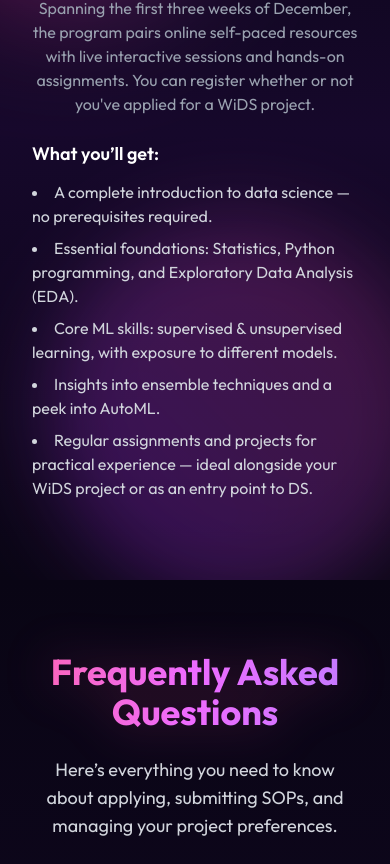
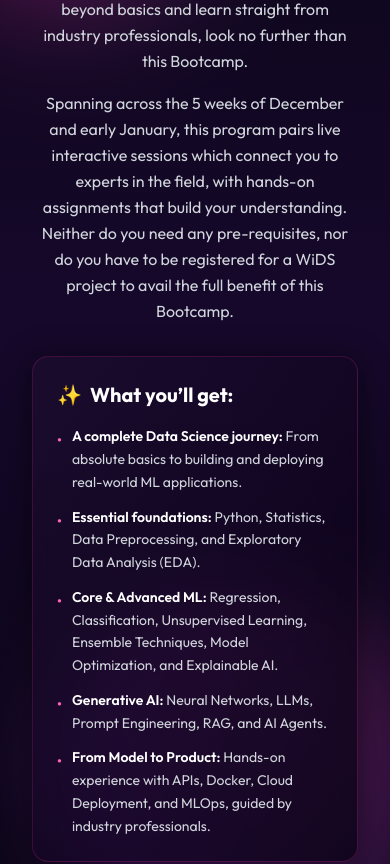
Before and after one commit to ugac-iitb/wids-2025-frontend, a Next.js app: page /wids-2025/ in a window 390 px wide. Shown: the part 5397-6261 px from the top of the page. Built offline with nearby package versions, Linux system fonts and the light colour scheme; no server answers.

Commit message:
updated bootcamp info

```diff
--- a/components/FAQ/faqData.tsx
+++ b/components/FAQ/faqData.tsx
@@ -29,7 +29,7 @@ const faqData: FAQ[] = [
   , {
     id: 6,
     quest: "What is the duration and schedule of the bootcamp?",
-    ans: "The Data Science Bootcamp runs during the first 3 weeks of December. The program blends self-paced online resources with interactive live online sessions, ensuring plenty of hands-on assignments. This bootcamp is supplementary and is meant to be done along with the WiDS projects."
+    ans: "The Data Science and Machine Learning Bootcamp spans across 5 weeks of December and early January, held in collaboration with Gradient Learning. The program pairs live interactive sessions with experts and hands-on assignments. You do not need any prerequisites or a WiDS project registration to join."
   }, {
     id: 7,
     quest: "Are there any prerequisites or required skills to join the bootcamp?",
--- a/components/FAQ/index.tsx
+++ b/components/FAQ/index.tsx
@@ -73,27 +73,54 @@ const FAQ = () => {
               whileInView="visible"
               transition={{ duration: 0.8, delay: 0.05 }}
               viewport={{ once: true }}
-              className="w-full md:w-3/4 lg:w-2/3"
+              className="w-full max-w-4xl mx-auto"
             >
               <h2 className="text-4xl md:text-5xl font-extrabold mb-6 bg-gradient-to-r from-pink-400 via-fuchsia-400 to-purple-400 text-transparent bg-clip-text drop-shadow-[0_0_25px_rgba(236,72,153,0.35)]">
                 WiDS Bootcamp (coming soon)
               </h2>
-              <p className="text-gray-300 text-lg max-w-4xl mx-auto mb-4">
-                Data Science Bootcamp in collaboration with School Of DS —
-                Kickstart your journey into Data Science this December with our intensive 3-week bootcamp, specially crafted for beginners.
+              <p className="text-gray-300 text-base sm:text-lg max-w-4xl mx-auto mb-4 leading-relaxed">
+                The Data Science and Machine Learning Bootcamp, held in collaboration with Gradient Learning aims to help you kickstart your Data Science journey. Whether you’re a complete beginner looking to find a holistic starter point into DS, or someone established willing to go beyond basics and learn straight from industry professionals, look no further than this Bootcamp.
               </p>
-              <p className="text-gray-400 text-base max-w-4xl mx-auto mb-6">
-                Spanning the first three weeks of December, the program pairs online self-paced resources with live interactive sessions and hands-on assignments. You can register whether or not you've applied for a WiDS project.
+              <p className="text-gray-300 text-base sm:text-lg max-w-4xl mx-auto mb-8 leading-relaxed">
+                Spanning across the 5 weeks of December and early January, this program pairs live interactive sessions which connect you to experts in the field, with hands-on assignments that build your understanding. Neither do you need any pre-requisites, nor do you have to be registered for a WiDS project to avail the full benefit of this Bootcamp.
               </p>
 
-              <div className="text-left max-w-4xl mx-auto">
-                <h4 className="text-lg font-semibold text-white mb-3">What you’ll get:</h4>
-                <ul className="list-inside list-disc space-y-2 text-gray-300">
-                  <li>A complete introduction to data science — no prerequisites required.</li>
-                  <li>Essential foundations: Statistics, Python programming, and Exploratory Data Analysis (EDA).</li>
-                  <li>Core ML skills: supervised & unsupervised learning, with exposure to different models.</li>
-                  <li>Insights into ensemble techniques and a peek into AutoML.</li>
-                  <li>Regular assignments and projects for practical experience — ideal alongside your WiDS project or as an entry point to DS.</li>
+              <div className="text-left max-w-4xl mx-auto p-6 sm:p-8 rounded-2xl bg-gradient-to-br from-[#1d0e30]/70 via-[#130623]/70 to-[#0a0316]/80 border border-pink-500/20 backdrop-blur-md shadow-[0_4px_30px_rgba(0,0,0,0.5)]">
+                <h4 className="text-xl font-bold text-white mb-4 flex items-center gap-2">
+                  <span className="text-pink-400">✨</span>
+                  <span>What you’ll get:</span>
+                </h4>
+                <ul className="space-y-3 text-gray-300 text-sm sm:text-base leading-relaxed">
+                  <li className="flex items-start gap-2.5">
+                    <span className="text-pink-400 font-bold mt-1">•</span>
+                    <span>
+                      <strong className="text-white font-semibold">A complete Data Science journey:</strong> From absolute basics to building and deploying real-world ML applications.
+                    </span>
+                  </li>
+                  <li className="flex items-start gap-2.5">
+                    <span className="text-pink-400 font-bold mt-1">•</span>
+                    <span>
+                      <strong className="text-white font-semibold">Essential foundations:</strong> Python, Statistics, Data Preprocessing, and Exploratory Data Analysis (EDA).
+                    </span>
+                  </li>
+                  <li className="flex items-start gap-2.5">
+                    <span className="text-pink-400 font-bold mt-1">•</span>
+                    <span>
+                      <strong className="text-white font-semibold">Core & Advanced ML:</strong> Regression, Classification, Unsupervised Learning, Ensemble Techniques, Model Optimization, and Explainable AI.
+                    </span>
+                  </li>
+                  <li className="flex items-start gap-2.5">
+                    <span className="text-pink-400 font-bold mt-1">•</span>
+                    <span>
+                      <strong className="text-white font-semibold">Generative AI:</strong> Neural Networks, LLMs, Prompt Engineering, RAG, and AI Agents.
+                    </span>
+                  </li>
+                  <li className="flex items-start gap-2.5">
+                    <span className="text-pink-400 font-bold mt-1">•</span>
+                    <span>
+                      <strong className="text-white font-semibold">From Model to Product:</strong> Hands-on experience with APIs, Docker, Cloud Deployment, and MLOps, guided by industry professionals.
+                    </span>
+                  </li>
                 </ul>
               </div>
 
```
Also changed, not shown: 1 other file (tests, documents, lock files or other folders).
